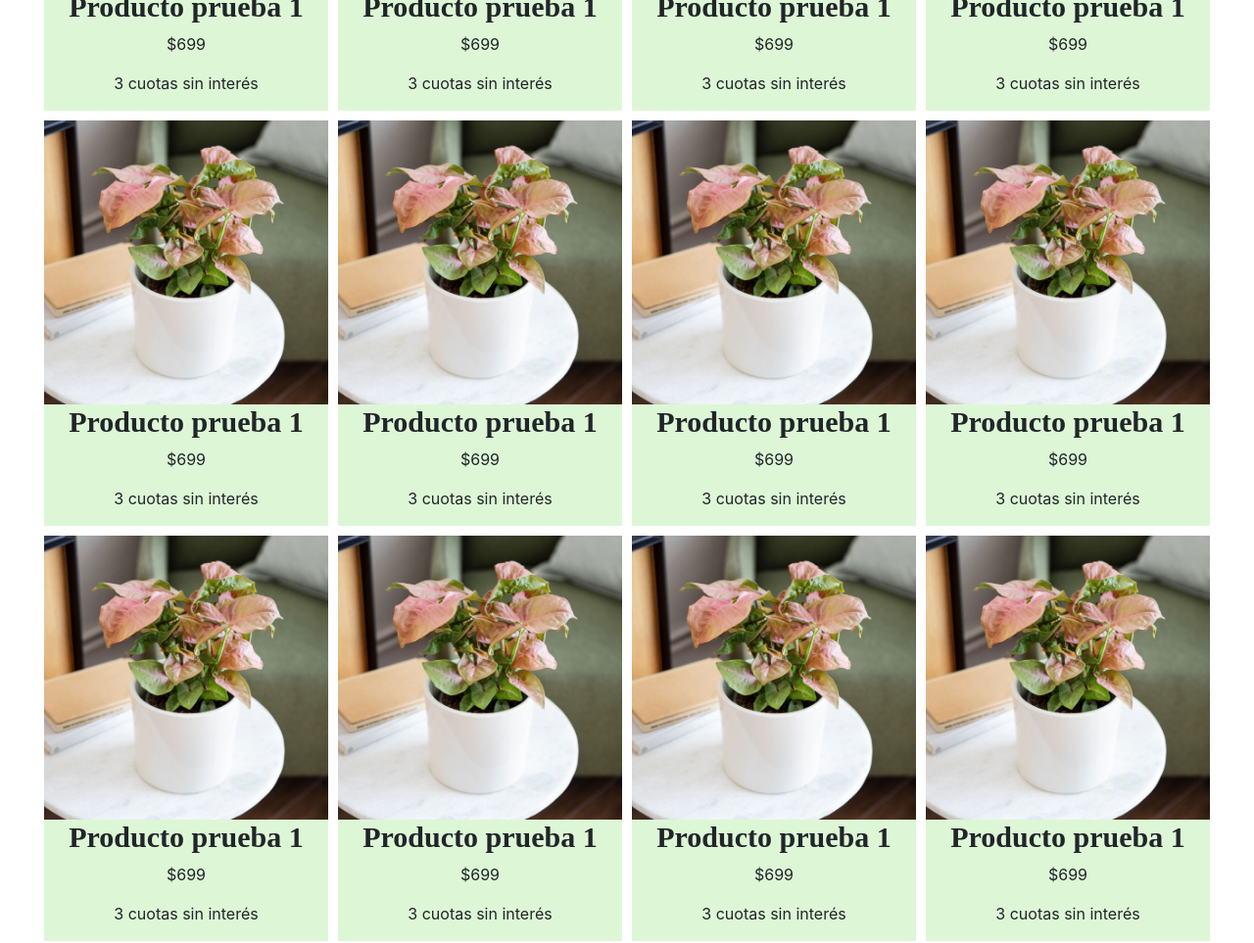
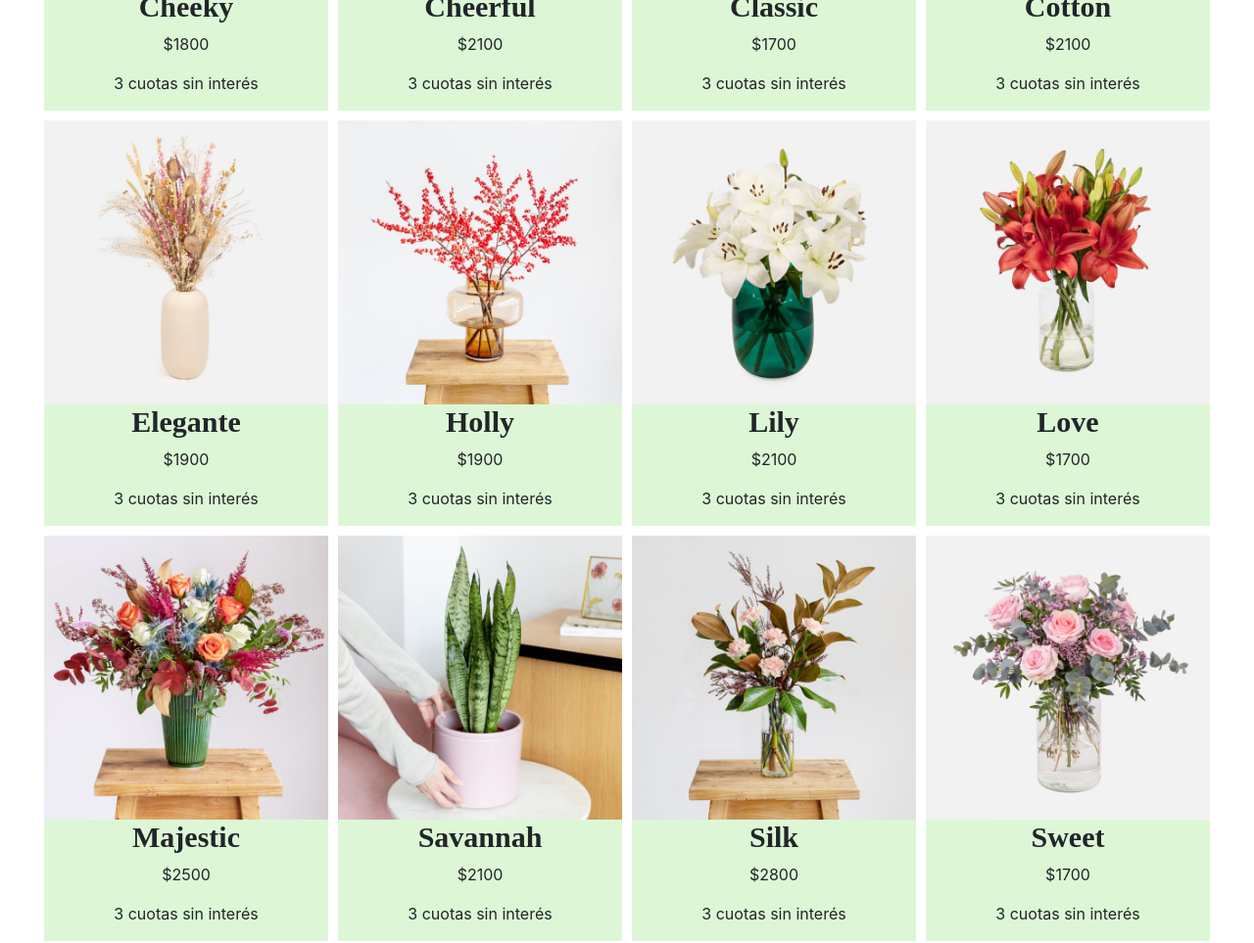
Before and after one commit to StefiGA/ProyectoFinal-GilArroyoStefania, a website: page macetas.html in a window 1280 px wide. Shown: the part 580-1543 px from the top of the page at 98% size. Drawn offline with nearby package versions, Linux system fonts and the light colour scheme; a web font is replaced by a local one.

Commit message:
macetas html

```diff
--- a/macetas.html
+++ b/macetas.html
@@ -76,86 +76,86 @@
         <div class="contenedor">
 
             <article class="persona__columna">
-                <img src="./Imagenes/producto1.jpg" alt="foto de producto maceta con planta">
-                <h4>Producto prueba 1</h4>
-                <p>$699</p>
+                <img src="./Imagenes/Macetas/Maceta-Cheeky.jpg" alt="foto de producto maceta con planta">
+                <h4>Cheeky</h4>
+                <p>$1800</p>
                 <p> 3 cuotas sin interés</p>
             </article>
 
             <article class="persona__columna">
-                <img src="./Imagenes/producto1.jpg" alt="foto de producto maceta con planta">
-                <h4>Producto prueba 1</h4>
-                <p>$699</p>
+                <img src="./Imagenes/Macetas/Maceta-Cheerful.jpg" alt="foto de producto maceta con planta">
+                <h4>Cheerful</h4>
+                <p>$2100</p>
                 <p> 3 cuotas sin interés</p>
             </article>
 
             <article class="persona__columna">
-                <img src="./Imagenes/producto1.jpg" alt="foto de producto maceta con planta">
-                <h4>Producto prueba 1</h4>
-                <p>$699</p>
+                <img src="./Imagenes/Macetas/Maceta-Classic.jpg" alt="foto de producto maceta con planta">
+                <h4>Classic</h4>
+                <p>$1700</p>
                 <p> 3 cuotas sin interés</p>
             </article>
 
             <article class="persona__columna">
-                <img src="./Imagenes/producto1.jpg" alt="foto de producto maceta con planta">
-                <h4>Producto prueba 1</h4>
-                <p>$699</p>
+                <img src="./Imagenes/Macetas/Maceta-Cotton.jpg" alt="foto de producto maceta con planta">
+                <h4>Cotton</h4>
+                <p>$2100</p>
                 <p> 3 cuotas sin interés</p>
             </article>
 
             <article class="persona__columna">
-                <img src="./Imagenes/producto1.jpg" alt="foto de producto maceta con planta">
-                <h4>Producto prueba 1</h4>
-                <p>$699</p>
+                <img src="./Imagenes/Macetas/Maceta-Elegante.jpg" alt="foto de producto maceta con planta">
+                <h4>Elegante</h4>
+                <p>$1900</p>
                 <p> 3 cuotas sin interés</p>
             </article>
 
             <article class="persona__columna">
-                <img src="./Imagenes/producto1.jpg" alt="foto de producto maceta con planta">
-                <h4>Producto prueba 1</h4>
-                <p>$699</p>
+                <img src="./Imagenes/Macetas/Maceta-Holly.jpg" alt="foto de producto maceta con planta">
+                <h4>Holly</h4>
+                <p>$1900</p>
                 <p> 3 cuotas sin interés</p>
             </article>
 
             <article class="persona__columna">
-                <img src="./Imagenes/producto1.jpg" alt="foto de producto maceta con planta">
-                <h4>Producto prueba 1</h4>
-                <p>$699</p>
+                <img src="./Imagenes/Macetas/Maceta-Lily.jpg" alt="foto de producto maceta con planta">
+                <h4>Lily</h4>
+                <p>$2100</p>
                 <p> 3 cuotas sin interés</p>
             </article>
 
             <article class="persona__columna">
-                <img src="./Imagenes/producto1.jpg" alt="foto de producto maceta con planta">
-                <h4>Producto prueba 1</h4>
-                <p>$699</p>
+                <img src="./Imagenes/Macetas/Maceta-Love.jpg" alt="foto de producto maceta con planta">
+                <h4>Love</h4>
+                <p>$1700</p>
                 <p> 3 cuotas sin interés</p>
             </article>
 
             <article class="persona__columna">
-                <img src="./Imagenes/producto1.jpg" alt="foto de producto maceta con planta">
-                <h4>Producto prueba 1</h4>
-                <p>$699</p>
+                <img src="./Imagenes/Macetas/Maceta-Majestic.jpg" alt="foto de producto maceta con planta">
+                <h4>Majestic</h4>
+                <p>$2500</p>
                 <p> 3 cuotas sin interés</p>
             </article>
 
             <article class="persona__columna">
-                <img src="./Imagenes/producto1.jpg" alt="foto de producto maceta con planta">
-                <h4>Producto prueba 1</h4>
-                <p>$699</p>
+                <img src="./Imagenes/Macetas/Maceta-Savannah.jpg" alt="foto de producto maceta con planta">
+                <h4>Savannah</h4>
+                <p>$2100</p>
                 <p> 3 cuotas sin interés</p>
             </article>
 
             <article class="persona__columna">
-                <img src="./Imagenes/producto1.jpg" alt="foto de producto maceta con planta">
-                <h4>Producto prueba 1</h4>
-                <p>$699</p>
+                <img src="./Imagenes/Macetas/Maceta-Silk.jpg" alt="foto de producto maceta con planta">
+                <h4>Silk</h4>
+                <p>$2800</p>
                 <p> 3 cuotas sin interés</p>
             </article>
 
             <article class="persona__columna">
-                <img src="./Imagenes/producto1.jpg" alt="foto de producto maceta con planta">
-                <h4>Producto prueba 1</h4>
-                <p>$699</p>
+                <img src="./Imagenes/Macetas/Maceta-Sweet.jpg" alt="foto de producto maceta con planta">
+                <h4>Sweet</h4>
+                <p>$1700</p>
                 <p> 3 cuotas sin interés</p>
             </article>
 
```
Also changed, not shown: Imagenes/Macetas/Maceta-Cheeky.jpg (added), Imagenes/Macetas/Maceta-Cheerful.jpg (added), Imagenes/Macetas/Maceta-Classic.jpg (added), Imagenes/Macetas/Maceta-Cotton.jpg (added), Imagenes/Macetas/Maceta-Elegante.jpg (added), Imagenes/Macetas/Maceta-Holly.jpg (added), Imagenes/Macetas/Maceta-Lily.jpg (added), Imagenes/Macetas/Maceta-Love.jpg (added), Imagenes/Macetas/Maceta-Majestic.jpg (added), Imagenes/Macetas/Maceta-Savannah.jpg (added), Imagenes/Macetas/Maceta-Silk.jpg (added), Imagenes/Macetas/Maceta-Sweet.jpg (added), Imagenes/Macetas/maceta1.jpg (deleted), Imagenes/Macetas/maceta2.jpg (deleted), 4 more files.
